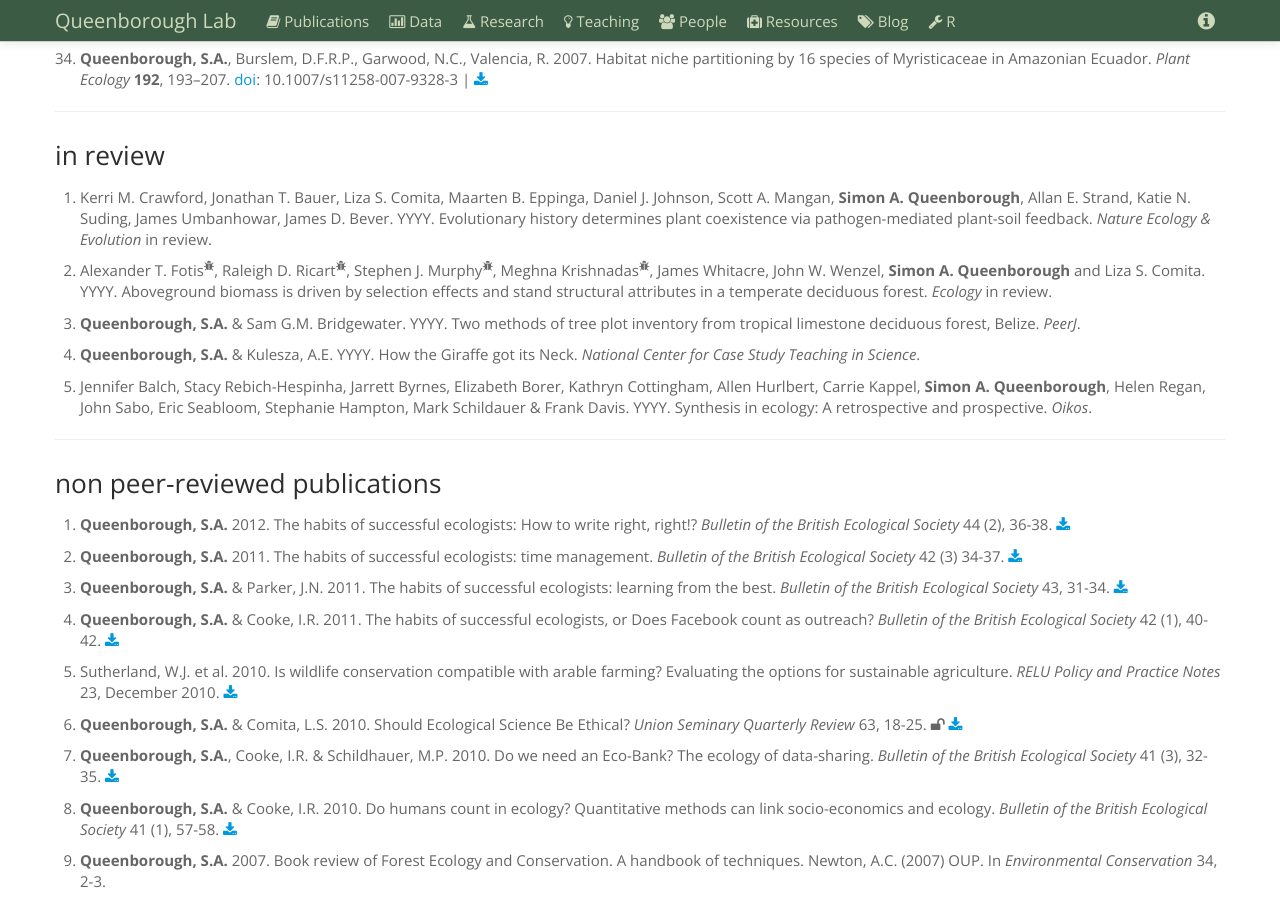
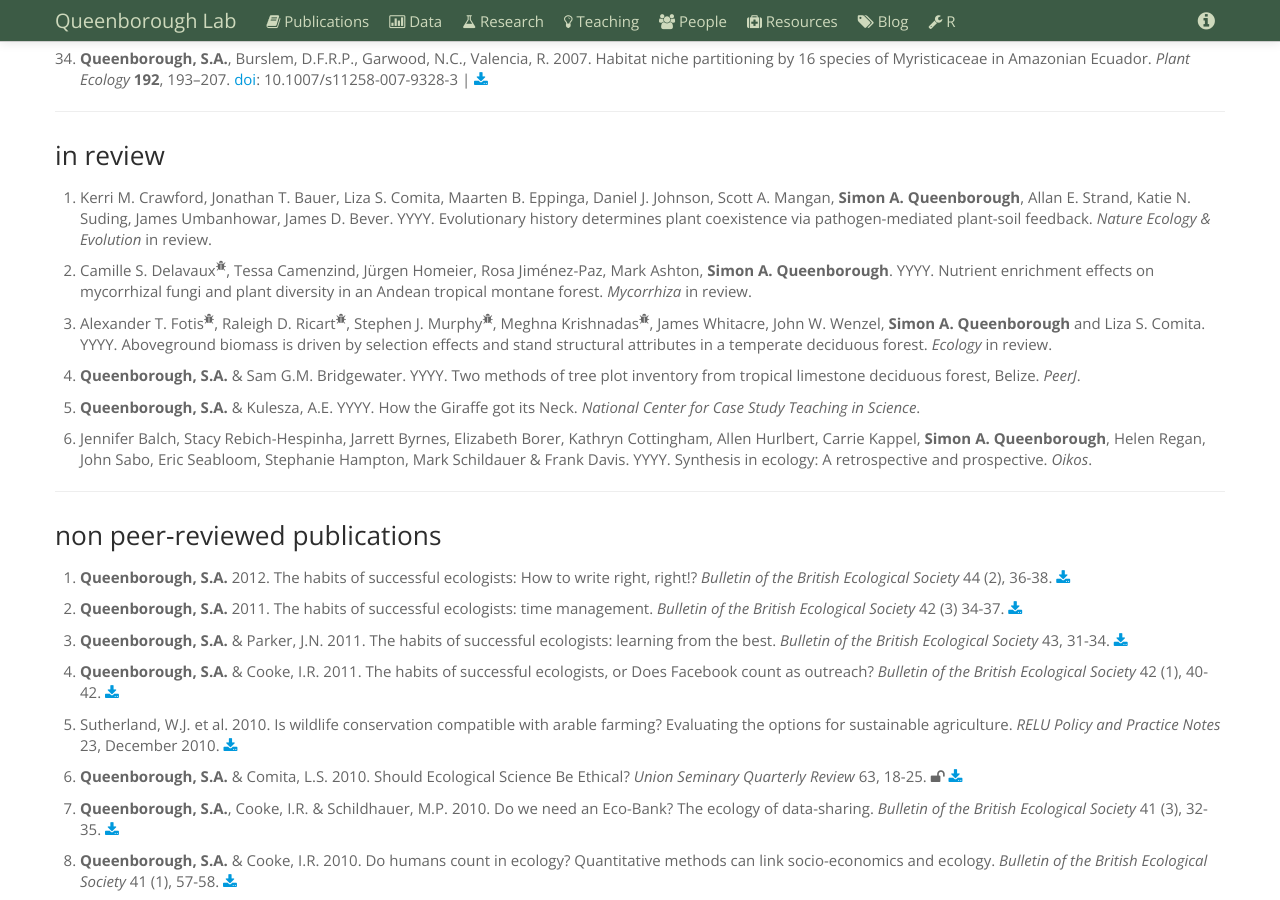
Before and after one commit to saq/saq.github.io, a Jekyll site: the page built from publications.md, in a window 1280 px wide and 900 px high, scrolled down 2072 px. Built offline with Jekyll 4.4.1, drawn with Linux system fonts in a browser that asks for light colours.

Commit message:
camille thesis pub

```diff
--- a/publications.md
+++ b/publications.md
@@ -98,6 +98,8 @@ updated: 2014-08-29
 
 1. Kerri M. Crawford, Jonathan T. Bauer, Liza S. Comita, Maarten B. Eppinga, Daniel J. Johnson, Scott A. Mangan, **Simon A. Queenborough**, Allan E. Strand, Katie N. Suding, James Umbanhowar, James D. Bever. YYYY. Evolutionary history determines plant coexistence via pathogen-mediated plant-soil feedback. *Nature Ecology & Evolution* in review.
 
+2. Camille S. Delavaux<sup><span class="icon-bug"></span></sup>, Tessa Camenzind, Jürgen Homeier, Rosa Jiménez-Paz, Mark Ashton, **Simon A. Queenborough**. YYYY. Nutrient enrichment effects on mycorrhizal fungi and plant diversity in an Andean tropical montane forest. *Mycorrhiza* in review.
+
 2. Alexander T. Fotis<sup><span class="icon-bug"></span></sup>, Raleigh D. Ricart<sup><span class="icon-bug"></span></sup>, Stephen J. Murphy<sup><span class="icon-bug"></span></sup>, Meghna Krishnadas<sup><span class="icon-bug"></span></sup>, James Whitacre, John W. Wenzel, **Simon A. Queenborough** and Liza S. Comita. YYYY. Aboveground biomass is driven by selection effects and stand structural attributes in a temperate deciduous forest. *Ecology* in review.
 
 3. **Queenborough, S.A.** & Sam G.M. Bridgewater. YYYY. Two methods of tree plot inventory from tropical limestone deciduous forest, Belize. *PeerJ*.
```
